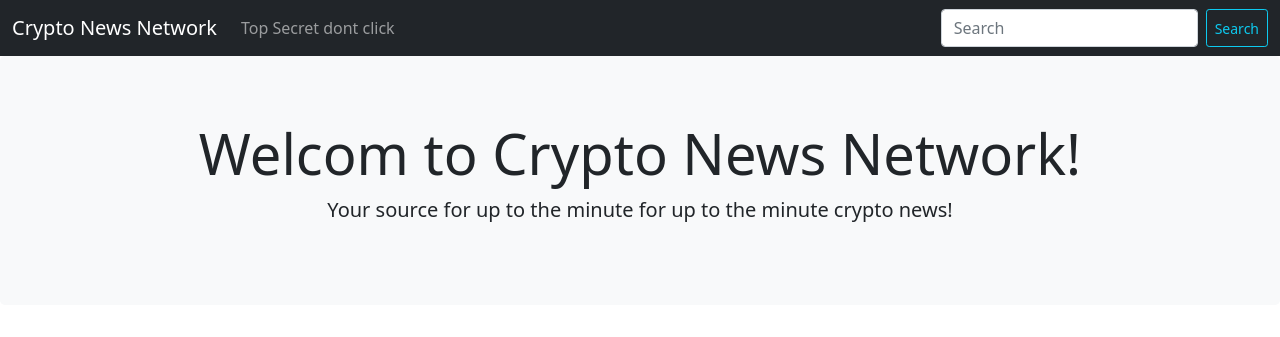
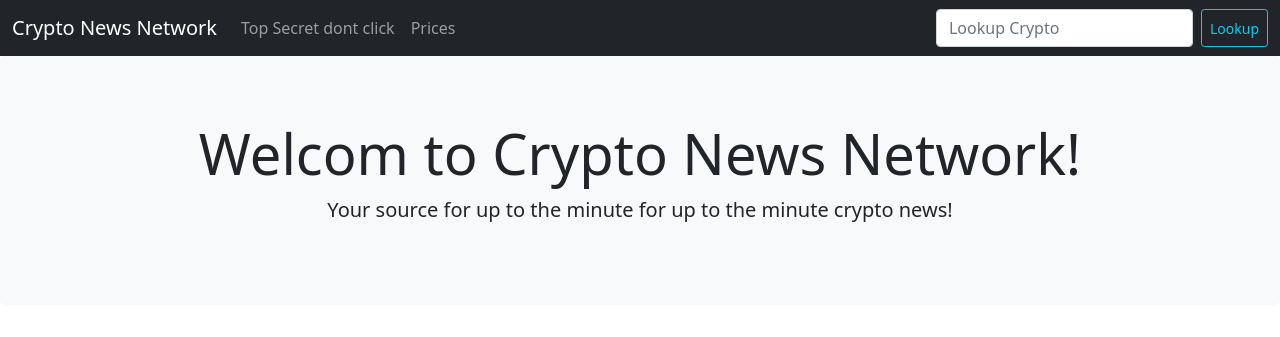
Before and after one commit to kelvin711/cryptoAnalyzer, a Django app: template cryptoApp/templates/index.html in a window 1280 px wide. Shown: the top 337 px of the page. Run offline with Django 3.2, Linux system fonts and the light colour scheme; the template is opened without the code that fills it, so the values that code supplies are empty.

Commit message:
added prices page

```diff
--- a/cryptoApp/templates/base.html
+++ b/cryptoApp/templates/base.html
@@ -17,7 +17,7 @@
 <body>
     <nav class="navbar navbar-expand-lg navbar-dark bg-dark">
         <div class="container-fluid">
-            <a class="navbar-brand" href="#">Crypto News Network</a>
+            <a class="navbar-brand" href="{% url 'home' %}">Crypto News Network</a>
             <button class="navbar-toggler" type="button" data-bs-toggle="collapse"
             data-bs-target="#navbarSupportedContent" aria-controls="navbarSupportedContent" aria-expanded="false"
             aria-label="Toggle navigation">
@@ -28,10 +28,14 @@
                 <li class="nav-item">
                     <a class="nav-link" href="/moneyTime">Top Secret dont click</a>
                 </li>
+                <li class="nav-item">
+                    <a class="nav-link" href="{% url 'prices' %}">Prices</a>
+                </li>
             </ul>
-            <form class="d-flex">
-                <input class="form-control me-2" type="search" placeholder="Search" aria-label="Search">
-                <button class="btn btn-sm btn-outline-info" type="submit">Search</button>
+            <form class="d-flex" method="POST" action="{% url 'lookup' %}">
+                {% csrf_token %}
+                <input class="form-control me-2" type="search" placeholder="Lookup Crypto" name="search">
+                <button class="btn btn-sm btn-outline-info" type="submit">Lookup</button>
             </form>
         </div>
     </div>
--- a/cryptoApp/templates/index.html
+++ b/cryptoApp/templates/index.html
@@ -39,7 +39,7 @@
                 <td>{{ key }}</td>
                 <td>{{ value.USD.PRICE }}</td>
                 <td>{{ value.USD.HIGHDAY }}</td>
-                <td>{{ value.USD.HIGHDAY }}</td>
+                <td>{{ value.USD.LOWDAY }}</td>
                 <td>{{ value.USD.MKTCAP }}</td>
             </tr>
         {% endfor %}
--- a/cryptoApp/urls.py
+++ b/cryptoApp/urls.py
@@ -2,6 +2,8 @@ from django.urls import path
 from . import views
 
 urlpatterns = [
-    path("", views.index),
-    path("moneyTime/", views.moneyMaker)
+    path("", views.index, name="home"),
+    path("prices/", views.prices, name="prices" ),
+    path("moneyTime/", views.moneyMaker, name="priceDif"),
+    path("lookup/", views.lookup, name="lookup")
 ]
```
Also changed, not shown: cryptoApp/templates/prices.html (added, +22 -0 lines), cryptoApp/views.py (+22 -4 lines).
